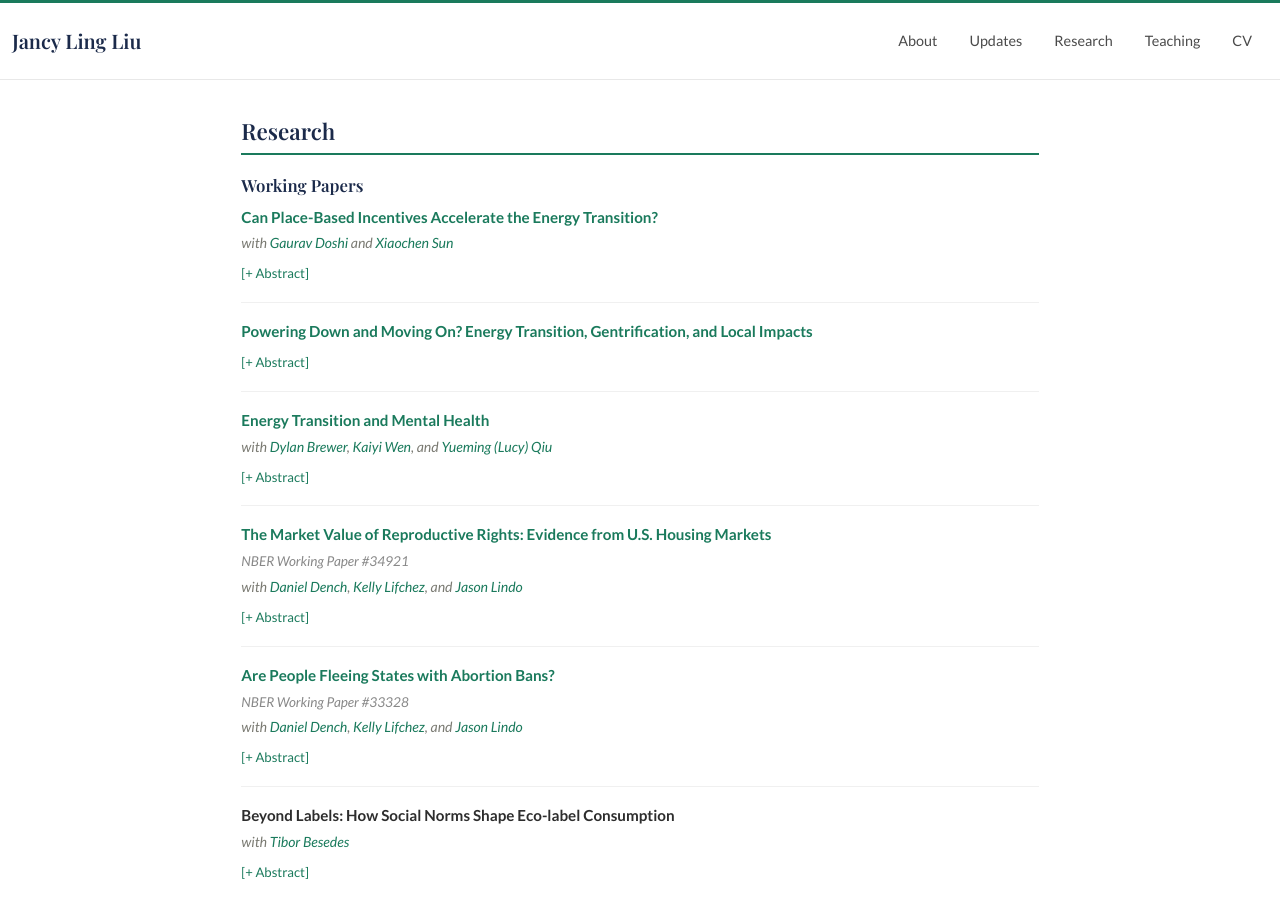
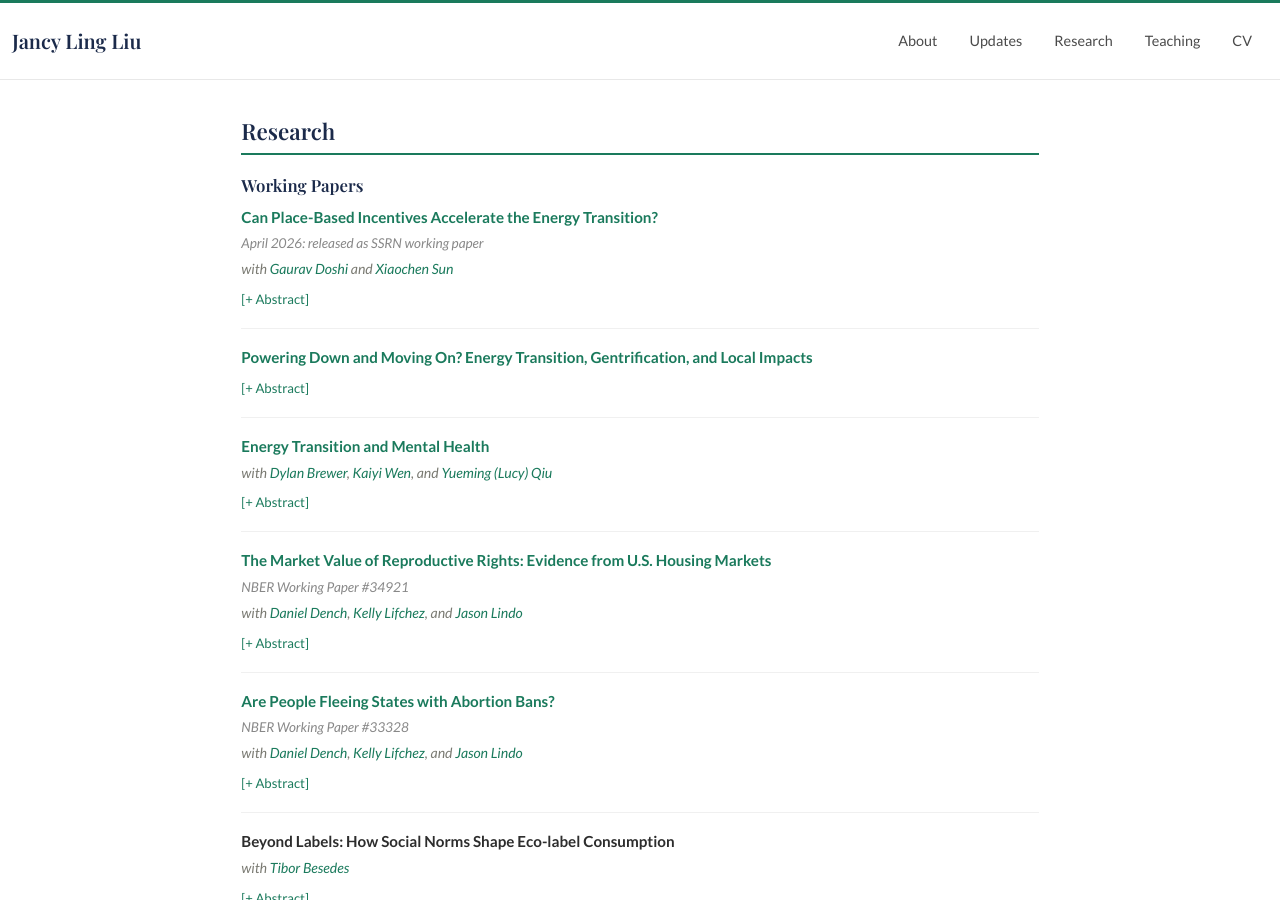
Before and after one commit to Jancyll/Jancyll.github.io, a Jekyll site: the page built from research.md, in a window 1280 px wide and 900 px high. Built offline with Jekyll 4.4.1, drawn with Linux system fonts in a browser that asks for light colours; some web fonts are replaced.

Commit message:
Update website

```diff
--- a/_data/research.yml
+++ b/_data/research.yml
@@ -1,6 +1,7 @@
 working_papers:
   - name: 'Can Place-Based Incentives Accelerate the Energy Transition?'
-    url: 'https://www.dropbox.com/scl/fi/nrionnirrmzgqogbc9t6i/Place_Based_Incentives_03_2026.pdf?rlkey=vwz2ycb457y6jxz0jjgm8vai9&st=7pd9bvb2&dl=0'
+    url: 'https://papers.ssrn.com/sol3/papers.cfm?abstract_id=6411041'
+    updates: 'April 2026: released as SSRN working paper'
     abstract: 'This paper examines the design and effectiveness of place-based industrial policy in renewable energy. We study the Inflation Reduction Act''s energy-community tax credits, which offered bonus subsidies to projects located in economically vulnerable, fossil-fuel reliant areas. Reduced form estimates show no significant overall changes in interconnection requests in eligible counties but substantial heterogeneity by policy eligibility, region, and technology. We then develop and estimate a structural model of project location choice to evaluate alternative policy designs. Counterfactual simulations quantify key trade-offs between developer surplus, environmental benefits, fiscal spending, and support for vulnerable communities in the design of place-based policies.'
     coauthors:
       - name: 'Gaurav Doshi'
--- a/_includes/research.html
+++ b/_includes/research.html
@@ -7,7 +7,7 @@
     <div class="paper-entry">
       <p class="mb-1">
         {% if item.url %}
-          {% if item.url contains 'https://www.' %}
+          {% if item.url contains '://' %}
             <a href="{{ item.url }}" class="paper-title">{{ item.name }}</a>
           {% else %}
             <a href="{{ site.github.url }}/papers/{{ item.url }}" class="paper-title">{{ item.name }}</a>
@@ -18,6 +18,10 @@
 
         {% if item.related_info %}
           <br><span class="paper-meta">{{ item.related_info }}</span>
+        {% endif %}
+
+        {% if item.updates %}
+          <br><span class="paper-meta">{{ item.updates }}</span>
         {% endif %}
 
         {% if item.coauthors %}
```
